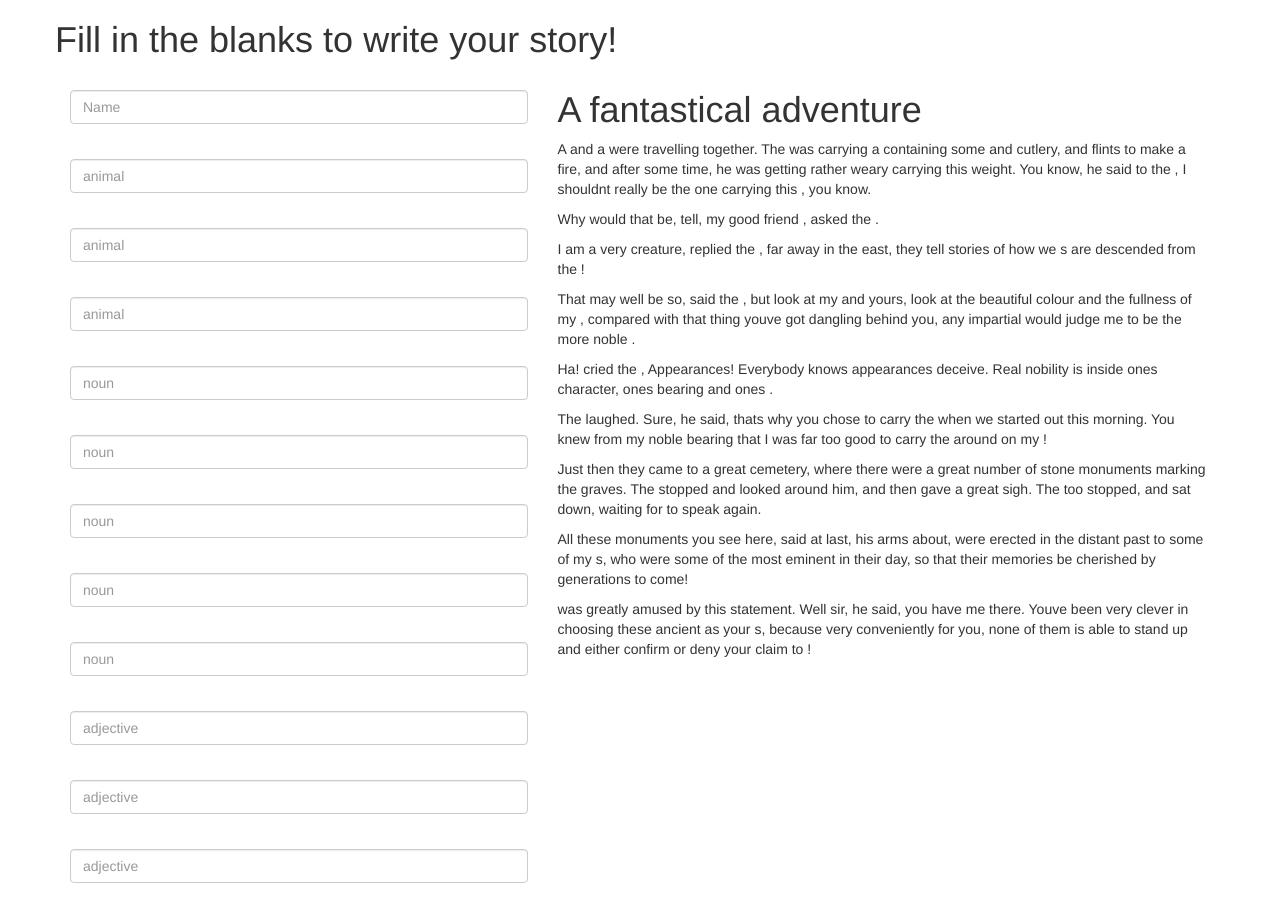
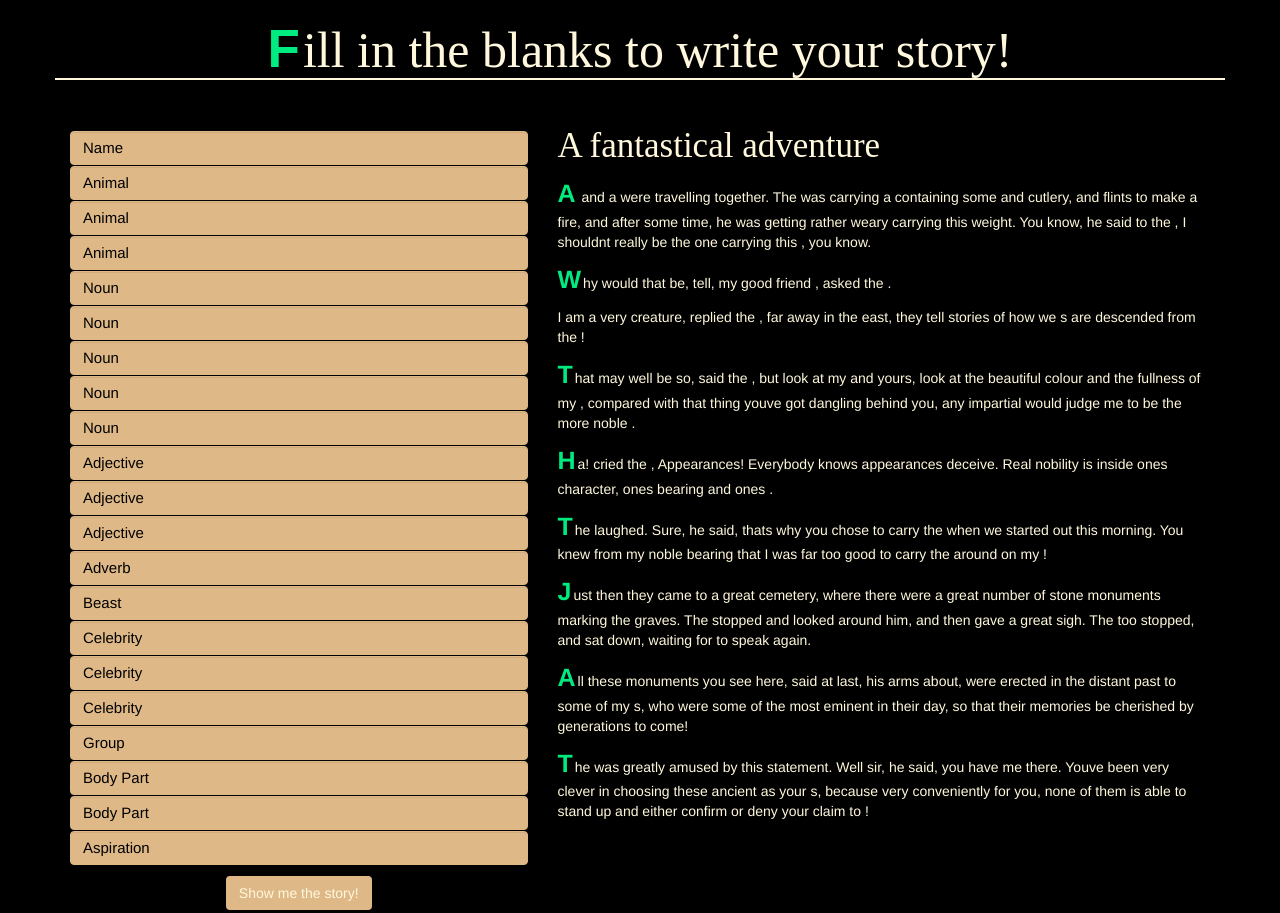
Before and after one commit to PiKatso/Madlib, a plain HTML site: page index.html in a window 1280 px wide. Shown: the top 913 px of the page. Drawn offline with Linux system fonts and the light colour scheme.

Commit message:
add css styling, bootstrap and comedy.

```diff
--- a/css/styles.css
+++ b/css/styles.css
@@ -1,3 +1,71 @@
 #story {
   /*display: none;*/
 }
+#formOne {
+    text-align: center;
+    margin-top: 24px;
+}
+
+#formOne div.form-group {
+  height: 35px;
+  margin-bottom: 0px;
+}
+
+.form-control {
+  background-color: burlywood;
+  border: 1px solid burlywood;
+  color: black;
+}
+
+.form-control::-webkit-input-placeholder {
+  color: black;
+  text-transform: capitalize;
+  font-size: 15px;
+}
+
+.btn{
+  margin-top: 10px;
+  background-color: burlywood
+}
+
+h1 {
+  font-family: serif;
+  font-size: 50px;
+  text-align: center;
+  border-bottom: 2px solid cornsilk;
+  margin-bottom: 27px;
+}
+
+h3 {
+  font-family: serif;
+  font-size: 35px;
+}
+
+.capas {
+  font-size: 25px;
+  font-weight: bold;
+  color: #00eb7f;
+  margin-right: 2px;
+}
+
+#capas {
+  font-weight: bold;
+  color: #00eb7f;
+  font-family: sans-serif;
+  margin-right: 3px;
+  font-size: 53px;
+}
+
+img {
+  width: 100%;
+  height: 100%;
+}
+
+body {
+  background-color: black;
+  color: cornsilk;
+}
+
+.container {
+  margin-bottom: 30px;
+}
--- a/index.html
+++ b/index.html
@@ -10,91 +10,70 @@
   <body>
     <div class="container">
       <div class="row">
-        <h1>Fill in the blanks to write your story!</h1>
+        <h1><span id="capas">F</span>ill in the blanks to write your story!</h1>
         <div class="col-md-5">
           <form id="formOne">
             <div class="form-group">
-              <label for="person1"></label>
               <input id="person1" class="form-control" type="text" placeholder="Name">
             </div>
             <div class="form-group">
-              <label for="animal1"></label>
               <input id="animal1" class="form-control" type="text" placeholder="animal">
             </div>
             <div class="form-group">
-              <label for="animal2"></label>
               <input id="animal2" class="form-control" type="text" placeholder="animal">
             </div>
             <div class="form-group">
-              <label for="animal3"></label>
               <input id="animal3" class="form-control" type="text" placeholder="animal">
             </div>
             <div class="form-group">
-              <label for="noun1"></label>
               <input id="noun1" class="form-control" type="text" placeholder="noun">
             </div>
             <div class="form-group">
-              <label for="noun2"></label>
               <input id="noun2" class="form-control" type="text" placeholder="noun">
             </div>
             <div class="form-group">
-              <label for="noun3"></label>
               <input id="noun3" class="form-control" type="text" placeholder="noun">
             </div>
             <div class="form-group">
-              <label for="noun4"></label>
               <input id="noun4" class="form-control" type="text" placeholder="noun">
             </div>
             <div class="form-group">
-              <label for="noun5"></label>
               <input id="noun5" class="form-control" type="text" placeholder="noun">
             </div>
             <div class="form-group">
-              <label for="adjective1"></label>
               <input id="adjective1" class="form-control" type="text" placeholder="adjective">
             </div>
             <div class="form-group">
-              <label for="adjective2"></label>
               <input id="adjective2" class="form-control" type="text" placeholder="adjective">
             </div>
             <div class="form-group">
-              <label for="adjective3"></label>
               <input id="adjective3" class="form-control" type="text" placeholder="adjective">
             </div>
             <div class="form-group">
-              <label for="adverb1"></label>
               <input id="adverb1" class="form-control" type="text" placeholder="adverb">
             </div>
             <div class="form-group">
-              <label for="beast"></label>
               <input id="beast" class="form-control" type="text" placeholder="beast">
             </div>
             <div class="form-group">
-              <label for="celebrity1"></label>
               <input id="celebrity1" class="form-control" type="text" placeholder="celebrity">
             </div>
             <div class="form-group">
-              <label for="celebrity2"></label>
               <input id="celebrity2" class="form-control" type="text" placeholder="celebrity">
             </div>
             <div class="form-group">
-              <label for="celebrity3"></label>
               <input id="celebrity3" class="form-control" type="text" placeholder="celebrity">
             </div>
             <div class="form-group">
-              <label for="group"></label>
               <input id="group" class="form-control" type="text" placeholder="group">
             </div>
             <div class="form-group">
-              <label for="body-part1"></label>
               <input id="body-part1" class="form-control" type="text" placeholder="body part">
             </div>
             <div class="form-group">
-              <label for="body-part2"></label>
               <input id="body-part2" class="form-control" type="text" placeholder="body part">
             </div>
             <div class="form-group">
-              <label for="aspiration"></label>
               <input id="aspiration1" class="form-control" type="text" placeholder="aspiration">
             </div>
             <button type="submit" class="btn">Show me the story!</button>
@@ -102,37 +81,38 @@
         </div>
         <div class="col-md-7">
           <div id="story">
-            <h1>A fantastical adventure</h1>
+            <h3>A fantastical adventure</h3>
             <p>
-              A <span class="animal1"></span> and a <span class="animal2"></span> were travelling together. The <span class="animal1"></span> was carrying a <span class="noun1"></span> containing some <span class="noun2"></span> and cutlery, and flints to make a <span class="adjective1"></span> fire, and after some time, he was getting rather weary carrying this weight. You know, he said to the <span class="animal2"></span>, I shouldnt really be the one carrying this <span class="noun1"></span>, you know.
+            <span class="capas">A</span> <span class="animal1"></span> and a <span class="animal2"></span> were travelling together. The <span class="animal1"></span> was carrying a <span class="noun1"></span> containing some <span class="noun2"></span> and cutlery, and flints to make a <span class="adjective1"></span> fire, and after some time, he was getting rather weary carrying this weight. You know, he said to the <span class="animal2"></span>, I shouldnt really be the one carrying this <span class="noun1"></span>, you know.
             </p>
             <p>
-              Why would that be, <span class="verb1"></span> tell, my good friend <span class="celebrity1"></span>, asked the <span class="animal2"></span>.
+            <span class="capas">W</span>hy would that be, <span class="verb1"></span> tell, my good friend <span class="celebrity1"></span>, asked the <span class="animal2"></span>.
             </p>
             <p>
               I am a very <span class="adjective2"></span> creature, replied the <span class="adjective3"></span>, far away in the east, they tell stories of how we <span class="animal1"></span>s are descended from the <span class="celebrity2"></span>!
             </p>
             <p>
-              That may well be so, said the <span class="animal2"></span>, but look at my <span class="noun3"></span> and yours, look at the beautiful colour and the fullness of my <span class="noun4"></span>, compared with that <span class="adjective3"></span> thing youve got dangling behind you, any impartial <span class="beast"></span> would judge me to be the more noble <span class="noun5"></span>.
+            <span class="capas">T</span>hat may well be so, said the <span class="animal2"></span>, but look at my <span class="noun3"></span> and yours, look at the beautiful colour and the fullness of my <span class="noun4"></span>, compared with that <span class="adjective3"></span> thing youve got dangling behind you, any impartial <span class="beast"></span> would judge me to be the more noble <span class="noun5"></span>.
             </p>
             <p>
-              Ha! cried the <span class="animal1"></span>, Appearances! Everybody knows appearances deceive. Real nobility is inside ones character, ones bearing and ones <span class="body-part1"></span>.
+            <span class="capas">H</span>a! cried the <span class="animal1"></span>, Appearances! Everybody knows appearances deceive. Real nobility is inside ones character, ones bearing and ones <span class="body-part1"></span>.
             </p>
             <p>
-              The <span class="animal2"></span> laughed. Sure, he said, thats why you chose to carry the <span class="noun1"></span> when we started out this morning. You knew from my noble bearing that I was far too good to carry the <span class="noun3"></span> around on my <span class="body-part2"></span>!
+            <span class="capas">T</span>he <span class="animal2"></span> laughed. Sure, he said, thats why you chose to carry the <span class="noun1"></span> when we started out this morning. You knew from my noble bearing that I was far too good to carry the <span class="noun3"></span> around on my <span class="body-part2"></span>!
             </p>
             <p>
-              Just then they came to a great cemetery, where there were a great number of stone monuments marking the graves. The <span class="animal1"></span> stopped and looked around him, and then gave a great sigh. The <span class="animal2"></span> too stopped, and sat down, waiting for <span class="animal1"></span> to speak again.
+            <span class="capas">J</span>ust then they came to a great cemetery, where there were a great number of stone monuments marking the graves. The <span class="animal1"></span> stopped and looked around him, and then gave a great sigh. The <span class="animal2"></span> too stopped, and sat down, waiting for <span class="animal1"></span> to speak again.
             </p>
             <p>
-              All these monuments you see here, <span class="animal1"></span> said at last, <span class="adverb1"></span>his arms about, were erected in the distant past to some of my <span class="celebrity3"></span>s, who were some of the most eminent <span class="person1"></span> in their day, so that their memories be cherished by generations to come!
+            <span class="capas">A</span>ll these monuments you see here, <span class="animal1"></span> said at last, <span class="adverb1"></span>his arms about, were erected in the distant past to some of my <span class="celebrity3"></span>s, who were some of the most eminent <span class="person1"></span> in their day, so that their memories be cherished by generations to come!
             </p>
             <p>
-              <span class="animal2"></span> was greatly amused by this statement. Well sir, he said, you have me there. Youve been very clever in choosing these ancient <span class="beast"></span> as your <span class="group"></span>s, because very conveniently for you, none of them is able to stand up and either confirm or deny your claim to <span class="aspiration1"></span>!
+            <span class="capas">T</span>he <span class="animal2"></span> was greatly amused by this statement. Well sir, he said, you have me there. Youve been very clever in choosing these ancient <span class="beast"></span> as your <span class="group"></span>s, because very conveniently for you, none of them is able to stand up and either confirm or deny your claim to <span class="aspiration1"></span>!
             </p>
           </div>
         </div>
       </div>
     </div>
+    <img src="img1.jpg">
   </body>
 </html>
```
Also changed, not shown: img1.jpg (added).
